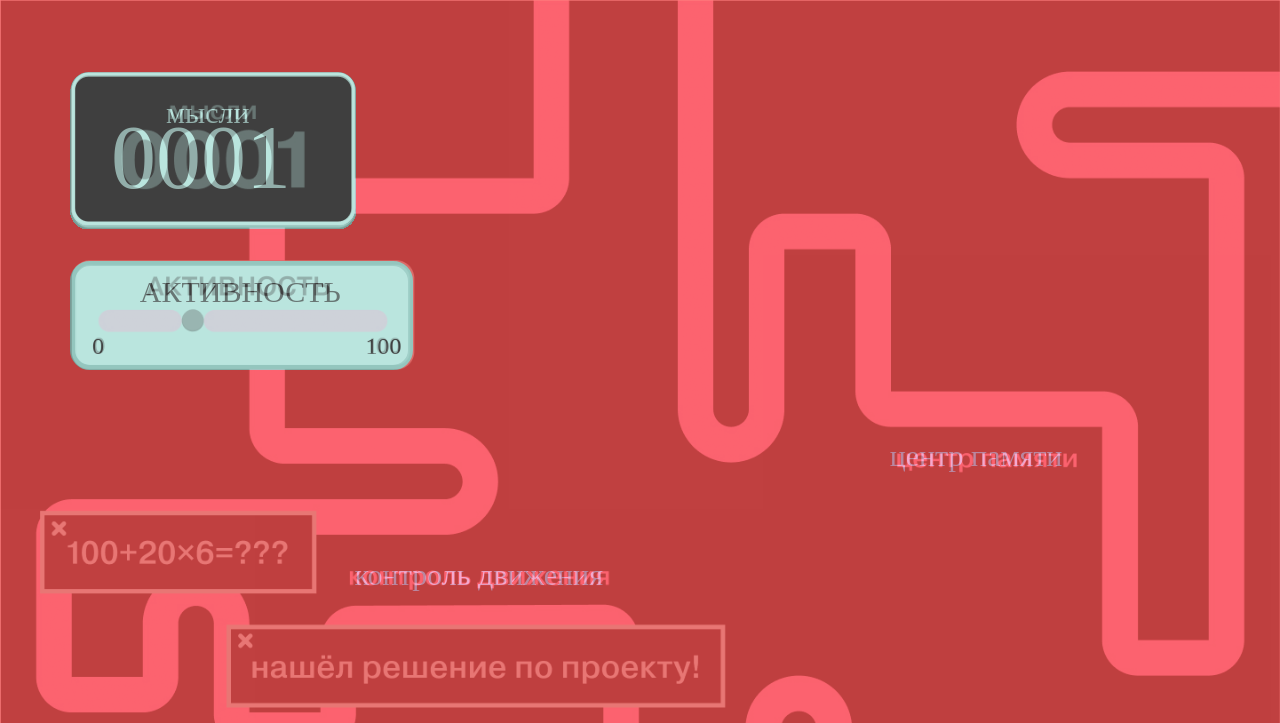
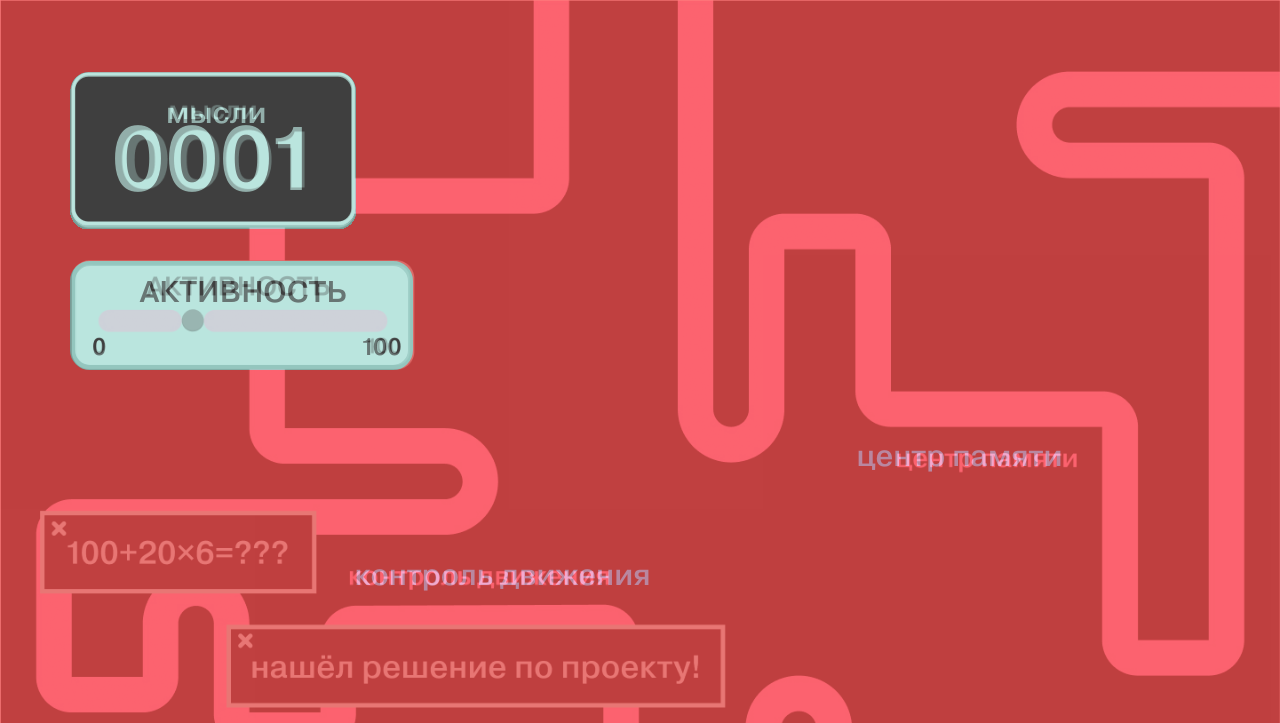
Before and after one commit to karinamulk/webplakat_js, a plain HTML site: page index.html in a window 1280 px wide. Shown: the top 723 px of the page. Drawn offline with nearby package versions, Linux system fonts and the light colour scheme.

Commit message:
Update style.css

```diff
--- a/stylesheets/style.css
+++ b/stylesheets/style.css
@@ -1,9 +1,9 @@
 @import 'reset.css';
 @font-face {
 font-family: 'Pragmatica';
-src: url("../fonts/PRG65.otf") format('onetype');
+src: url("../fonts/PRG65.otf");
 }
 @font-face {
 font-family: 'Pragmatica_bold';
-src: url("../fonts/PRG75.otf") format('onetype');
+src: url("../fonts/PRG75.otf");
 }
```
